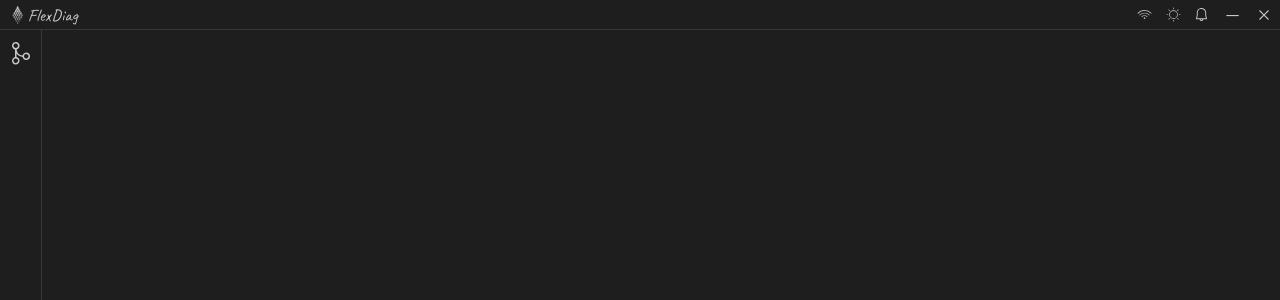
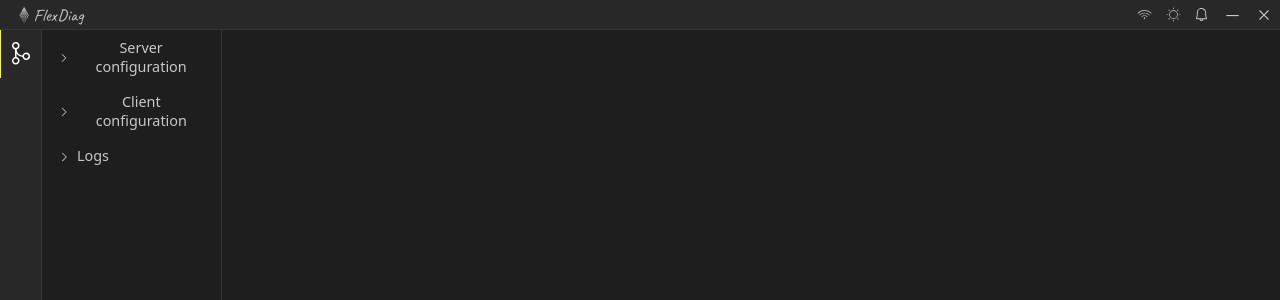
Before and after one commit to rayenomri123/flexdiag, a React (Vite) app: page / in a window 1280 px wide. Both pictures are taken after a click on the button 20 px from the left and 54 px from the top of the page. Shown: the top 300 px of the page. Built offline with nearby package versions, Linux system fonts and the light colour scheme.

Commit message:
Server Configuration Layout

```diff
--- a/src/Layout/SideBar/SideBar.css
+++ b/src/Layout/SideBar/SideBar.css
@@ -9,7 +9,7 @@
 .sidebar-btn {
     background-color: transparent;
     border: none;
-    border-left: 2px solid transparent;
+    border-left: 1px solid transparent;
     color: var(--icon-color);
     display: flex;
     align-items: center;
@@ -23,3 +23,8 @@
 .sidebar-btn:hover {
     color: var(--icon-color-hover);
 }
+
+.sidebar-btn.clicked {
+    border-left: 1px solid yellow;
+    color: var(--icon-color-hover);
+}
--- a/src/Layout/SideBar/SideBar.jsx
+++ b/src/Layout/SideBar/SideBar.jsx
@@ -2,10 +2,20 @@ import React from 'react'
 import './SideBar.css'
 import { VscGitMerge } from 'react-icons/vsc'
 
-const SideBar = () => {
+const SideBar = ({  isSideBarBtnClicked,
+                    setIsSideBarBtnClicked,
+                    isDhcpBtnClicked,
+                    setIsDhcpBtnClicked
+}) => {
+
+
+
   return (
     <div className='sidebar-container'>
-      <button className="sidebar-btn">
+      <button className={`sidebar-btn ${isSideBarBtnClicked ? 'clicked' : ''}`} onClick={() => {
+          setIsSideBarBtnClicked(!isSideBarBtnClicked);
+          setIsDhcpBtnClicked(!isDhcpBtnClicked);
+        }}>
         <VscGitMerge />
       </button>
     </div>
--- a/src/Layout/TitleBar/TitleBar.css
+++ b/src/Layout/TitleBar/TitleBar.css
@@ -27,11 +27,11 @@
     align-items: center;
     justify-content: center;
     gap: 5px;
-    width: 7vw;
+    width: 8vw;
 }
 
 .app-logo{
-    height: 20px;
+    height: 18px;
 }
 
 .app-name{
--- a/src/Layout/WinLayout/WinLayout.css
+++ b/src/Layout/WinLayout/WinLayout.css
@@ -7,7 +7,7 @@
 }
 
 .titlebar-section {
-    background-color: var(--bg-primary);
+    background-color: var(--bg-secondary);
     height: 3.7vh;
     width: 100vw;
     border-bottom: 1px solid var(--border-color);
@@ -21,7 +21,7 @@
 }
 
 .sidebar-section {
-    background-color: var(--bg-primary);
+    background-color: var(--bg-secondary);
     height: 96.2vh;
     width: 3.2vw;
     border-right: 1px solid var(--border-color);
@@ -40,7 +40,6 @@
     background-color: var(--bg-secondary);
     height: 96.2vh;
     width: 60vw;
-    border-right: 1px solid var(--border-color);
 }
 
 .console-section {
@@ -52,7 +51,9 @@
 }
 
 .config-section {
-    background-color: var(--bg-primary);
+    background-color: var(--bg-secondary);
     height: 96.2vh;
     width: 22.6vw;
+    margin-left: auto;
+    border-left: 1px solid var(--border-color);
 }
--- a/src/Layout/WinLayout/WinLayout.jsx
+++ b/src/Layout/WinLayout/WinLayout.jsx
@@ -1,9 +1,17 @@
-import React from 'react'
+import React, { useState } from 'react'
 import './WinLayout.css'
 import TitleBar from '../TitleBar/TitleBar'
 import SideBar from '../SideBar/SideBar'
+import DHCPMenuBar from '../../components/DHCPMenuBar/DHCPMenuBar'
+import ServerConfigSection from '../../components/SeverConfigSection/ServerConfigSection'
 
 const WinLayout = () => {
+
+  const [isSideBarBtnClicked, setIsSideBarBtnClicked] = useState(false);
+  const [isDhcpBtnClicked, setIsDhcpBtnClicked] = useState(false);
+  const [isConfigSectionOpen, setIsConfigSectionOpen] = useState(false);
+  const [isDhcpConfigOpen, setIsDhcpConfigOpen] = useState(false);
+
   return (
     <div className='win-container'>
         <div className="titlebar-section">
@@ -11,18 +19,37 @@ const WinLayout = () => {
         </div>
         <div className="main-win">
             <div className="sidebar-section">
-              <SideBar />
+              <SideBar
+                isSideBarBtnClicked={isSideBarBtnClicked}
+                setIsSideBarBtnClicked={setIsSideBarBtnClicked}
+                isDhcpBtnClicked={isDhcpBtnClicked}
+                setIsDhcpBtnClicked={setIsDhcpBtnClicked}
+              />
             </div>
-            {/* <div className="menubar-section">
-
-            </div>
-            <div className="display-section">
+            {isSideBarBtnClicked && (
+              <div className="menubar-section">
+                {isDhcpBtnClicked && (
+                  <DHCPMenuBar
+                    isConfigSectionOpen={isConfigSectionOpen}
+                    setIsConfigSectionOpen={setIsConfigSectionOpen}
+                    isDhcpConfigOpen={isDhcpConfigOpen}
+                    setIsDhcpConfigOpen={setIsDhcpConfigOpen}
+                  />
+                )}
+              </div>
+            )}
+            {/* <div className="display-section">
                 <div className="console-section">
 
                 </div>
-            </div>
-            <div className="config-section">
             </div> */}
+            {isConfigSectionOpen && (
+              <div className="config-section">
+                {isDhcpConfigOpen && (
+                  <ServerConfigSection />
+                )}
+              </div>
+            )}
         </div>
     </div>
   )
--- /dev/null
+++ b/src/components/DHCPMenuBar/DHCPMenuBar.css
@@ -0,0 +1,44 @@
+.DHCPMenuBar-container {
+    height: 100%;
+    width: 100%;
+    display: flex;
+    flex-direction: column;
+}
+
+.DHCPMenuBar-btn {
+    background-color: transparent;
+    border: none;
+    color: var(--text-secondary);
+    display: flex;
+    flex-direction: row;
+    cursor: pointer;
+    padding: 8px 15px;
+    font-family: system-ui;
+    font-size: 0.9rem;
+    align-items: center;
+    gap: 6px;
+}
+
+.DHCPMenuBar-btn.open {
+    color: var(--text-primary);
+    background-color: var(--bg-secondary);
+}
+
+.DHCPMenuBar-btn.open .chvr{
+    color: var(--text-primary);
+}
+
+.chvr {
+    margin-top: 2px;
+    color: var(--text-secondary);
+    font-size: 14px;
+}
+
+.DHCPMenuBar-btn:hover {
+    color: var(--text-primary);
+    background-color: var(--bg-secondary);
+}
+
+.DHCPMenuBar-btn:hover .chvr{
+    color: var(--text-primary);
+}
--- /dev/null
+++ b/src/components/DHCPMenuBar/DHCPMenuBar.jsx
@@ -0,0 +1,23 @@
+import React from 'react'
+import './DHCPMenuBar.css'
+import { VscChevronRight } from 'react-icons/vsc'
+
+const DHCPMenuBar = ({  isConfigSectionOpen,
+                        setIsConfigSectionOpen,
+                        isDhcpConfigOpen,
+                        setIsDhcpConfigOpen
+}) => {
+  return (
+    <div className='DHCPMenuBar-container'>
+        <button className={`DHCPMenuBar-btn ${isDhcpConfigOpen ? 'open' : ''}`} onClick={() => {
+          setIsConfigSectionOpen(!isConfigSectionOpen);
+          setIsDhcpConfigOpen(!isDhcpConfigOpen);
+          console.log(isDhcpConfigOpen);
+        }}><VscChevronRight className='chvr'/><span>Server configuration</span></button>
+        <button className="DHCPMenuBar-btn"><VscChevronRight className='chvr'/><span>Client configuration</span></button>
+        <button className="DHCPMenuBar-btn"><VscChevronRight className='chvr'/><span>Logs</span></button>
+    </div>
+  )
+}
+
+export default DHCPMenuBar
--- /dev/null
+++ b/src/components/SeverConfigSection/ServerConfigSection.css
@@ -0,0 +1,167 @@
+.serverconfigsection-container {
+    height: 100%;
+    width: 100%;
+    display: flex;
+    flex-direction: column;
+    font-family: system-ui;
+}
+
+.action-section {
+    height: 10%;
+    display: flex;
+    align-items: center;
+    padding: 0 25px;
+}
+
+.title-config-section {
+    height: 10%;
+    display: flex;
+    justify-content: center;
+    color: var(--text-secondary);
+    font-size: 1.1rem;
+}
+
+.main-config-section {
+    height: 80%;
+    display: flex;
+    flex-direction: column;
+    gap: 10px;
+}
+
+.input-section {
+    height: 65px;
+    padding: 0 25px;
+    display: flex;
+    flex-direction: column;
+    justify-content: center;
+    gap: 10px;
+}
+
+.input-label {
+    color: var(--text-secondary);
+    font-size: 0.9rem;
+}
+
+.input-field {
+    background-color: var(--bg-primary);
+    border: none;
+    border: 1px solid var(--border-color);
+    color: var(--text-primary);
+    font-size: 0.85rem;
+    padding: 8px 12px;
+    display: flex;
+    align-items: center;
+}
+
+.input-field:focus {
+    outline: none;
+    border: 1px solid var(--border-color-hover)
+}
+
+.input-field-pool-range:focus {
+    outline: none;
+    border: 1px solid var(--border-color-hover)
+}
+
+.two-inputs {
+    display: flex;
+    flex-direction: row;
+    gap: 10px;
+}
+
+.input-field-pool-range {
+    background-color: var(--bg-primary);
+    border: none;
+    border: 1px solid var(--border-color);
+    color: var(--text-primary);
+    font-size: 0.85rem;
+    padding: 8px 12px;
+    display: flex;
+    align-items: center;
+    width: 45%;
+}
+
+.save-btn {
+    color: var(--icon-color);
+    font-size: 20px;
+    cursor: pointer;
+    background-color: transparent;
+    border: none;
+    border: 1px solid transparent;
+    margin-left: auto;
+    display: flex;
+    align-items: center;
+    padding: 6px;
+    border-radius: 6px;
+}
+
+.save-btn:hover {
+    background-color: var(--bg-tertiary);
+    border: 1px solid var(--border-color-hover);
+    color: var(--icon-color-hover);
+}
+
+.serverconfigsection-container {
+  height: 100%;
+  width: 100%;
+  display: flex;
+  flex-direction: column;
+  font-family: system-ui;
+}
+
+.interface-dropdown {
+  position: relative;
+  width: 100%;;
+}
+
+.dropdown-btn {
+  width: 100%;
+  padding: 8px 12px;
+  font-size: 0.85rem;
+  display: flex;
+  justify-content: space-between;
+  align-items: center;
+  background-color: var(--bg-primary);
+  border: 1px solid var(--border-color);
+  cursor: pointer;
+  color: var(--text-secondary);
+}
+
+.dropdown-btn.rotated {
+    color: var(--text-primary);
+    border: 1px solid var(--border-color-hover);
+}
+
+.chevron-icon {
+  transition: transform 0.2s ease;
+}
+
+.chevron-icon.rotated {
+  transform: rotate(180deg);
+}
+
+.dropdown-list {
+  position: absolute;
+  top: 100%;
+  left: 0;
+  right: 0;
+  background: var(--bg-secondary);
+  border: 1px solid var(--border-color-hover);
+  margin-top: 4px;
+  list-style: none;
+  padding: 0;
+  max-height: 150px;
+  overflow-y: auto;
+  z-index: 10;
+}
+
+.dropdown-list li {
+  padding: 8px 12px;
+  cursor: pointer;
+  color: var(--text-secondary);
+}
+
+.dropdown-list li:hover {
+  background: var(--bg-tertiary);
+  color: var(--text-primary);
+}
--- /dev/null
+++ b/src/components/SeverConfigSection/ServerConfigSection.jsx
@@ -0,0 +1,84 @@
+import React, { useState, useEffect } from 'react'
+import './ServerConfigSection.css'
+import { VscSave, VscChevronDown } from 'react-icons/vsc'
+
+const mockInterfaces = [
+  'eth0',
+  'wlan0',
+  'lo',
+];
+
+const ServerConfigSection = () => {
+  const [isDropdownOpen, setIsDropdownOpen] = useState(false);
+  const [selectedInterface, setSelectedInterface] = useState(mockInterfaces[0]);
+
+  const toggleDropdown = () => setIsDropdownOpen(prev => !prev);
+  const selectInterface = (iface) => {
+    setSelectedInterface(iface);
+    setIsDropdownOpen(false);
+  };
+
+  // Close dropdown on outside click
+  useEffect(() => {
+    const handleClickOutside = (e) => {
+      if (!e.target.closest('.interface-dropdown')) {
+        setIsDropdownOpen(false);
+      }
+    };
+    document.addEventListener('click', handleClickOutside);
+    return () => document.removeEventListener('click', handleClickOutside);
+  }, []);
+
+  return (
+    <div className='serverconfigsection-container'>
+      <div className="action-section">
+        <button className="save-btn">
+          <VscSave />
+        </button>
+      </div>
+
+      <div className="title-config-section">Server Configuration</div>
+
+      <div className="main-config-section">
+        <div className="input-section">
+          <div className="input-label">Network Interface</div>
+          <div className="interface-dropdown">
+            <button className={`dropdown-btn ${isDropdownOpen ? 'rotated' : ''}`} onClick={toggleDropdown}>
+              {selectedInterface}
+              <VscChevronDown className={`chevron-icon ${isDropdownOpen ? 'rotated' : ''}`} />
+            </button>
+            {isDropdownOpen && (
+              <ul className="dropdown-list">
+                {mockInterfaces.map(iface => (
+                  <li key={iface} onClick={() => selectInterface(iface)}>
+                    {iface}
+                  </li>
+                ))}
+              </ul>
+            )}
+          </div>
+        </div>
+
+        <div className="input-section">
+          <div className="input-label">Host IP / Gateway IP</div>
+          <input type="text" placeholder='192.168.2.1' className='input-field'/>
+        </div>
+
+        <div className="input-section">
+          <div className="input-label">Subnet Mask</div>
+          <input type="text" placeholder='255.255.255.0' className='input-field'/>
+        </div>
+
+        <div className="input-section">
+          <div className="input-label">Pool Range</div>
+          <div className="two-inputs">
+            <input type="text" placeholder='192.168.2.2' className='input-field-pool-range'/>
+            <input type="text" placeholder='192.168.2.254' className='input-field-pool-range'/>
+          </div>
+        </div>
+      </div>
+    </div>
+  )
+}
+
+export default ServerConfigSection;
--- a/src/index.css
+++ b/src/index.css
@@ -5,6 +5,7 @@
   --text-primary: rgb(255, 255, 255);
   --text-secondary: rgb(200, 200, 200);
   --border-color: rgb(55, 55, 55);
+  --border-color-hover: rgb(75, 75, 75);
   --icon-color: rgba(200, 200, 200);
   --icon-color-hover: rgba(255, 255, 255);
   --invalid-color: rgb(200, 0, 0);
```
